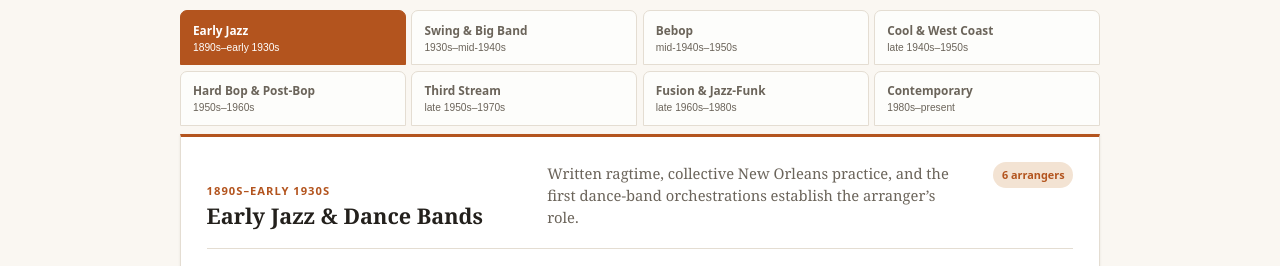
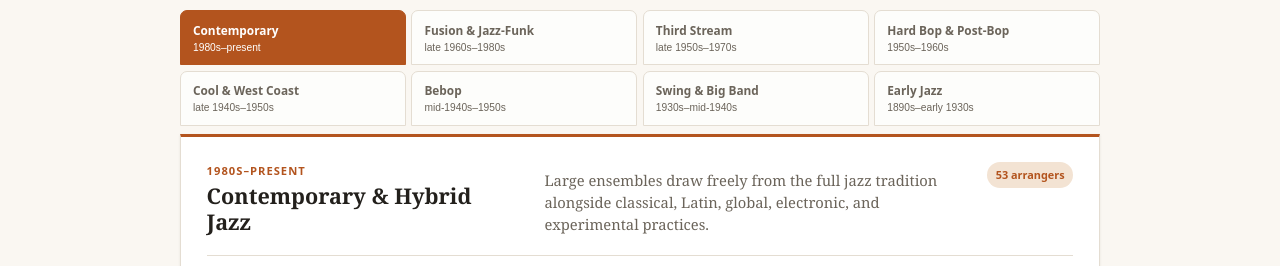
Before and after one commit to anielsen108/Jazz-Arrangers, an Astro site: page / in a window 1280 px wide. Shown: the part 499-765 px from the top of the page. Built offline with nearby package versions, Linux system fonts and the light colour scheme; Astro itself is replaced by a stand-in of ours.

Commit message:
Contemporary First

```diff
--- a/src/components/EraTabs.astro
+++ b/src/components/EraTabs.astro
@@ -23,7 +23,7 @@ const initials = (name: string) =>
     .slice(0, 2)
     .join('');
 
-const groups = ERAS.map((era) => ({
+const groups = [...ERAS].reverse().map((era) => ({
   ...era,
   items: items
     .filter((item) => item.era === era.slug)
```
